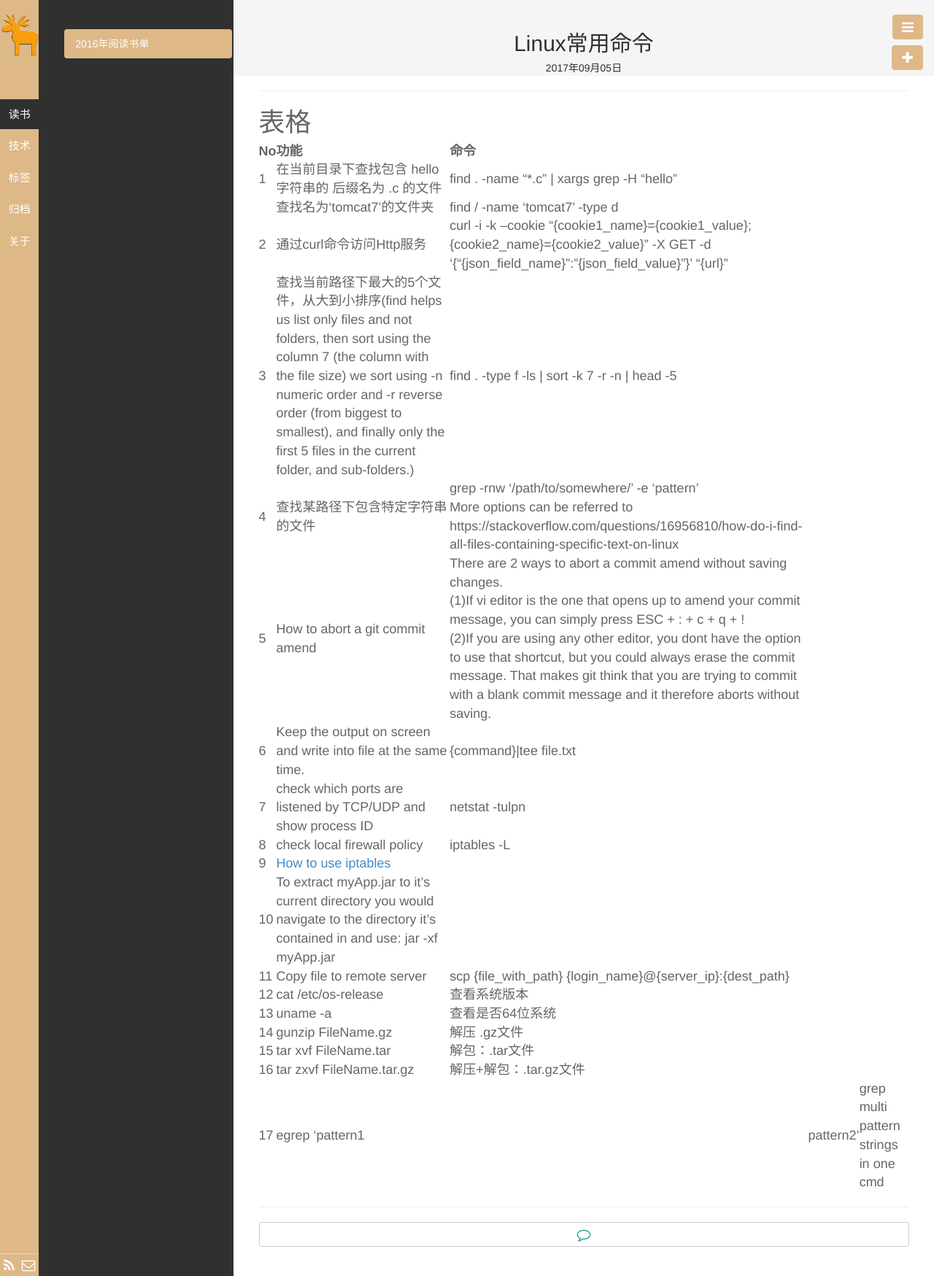
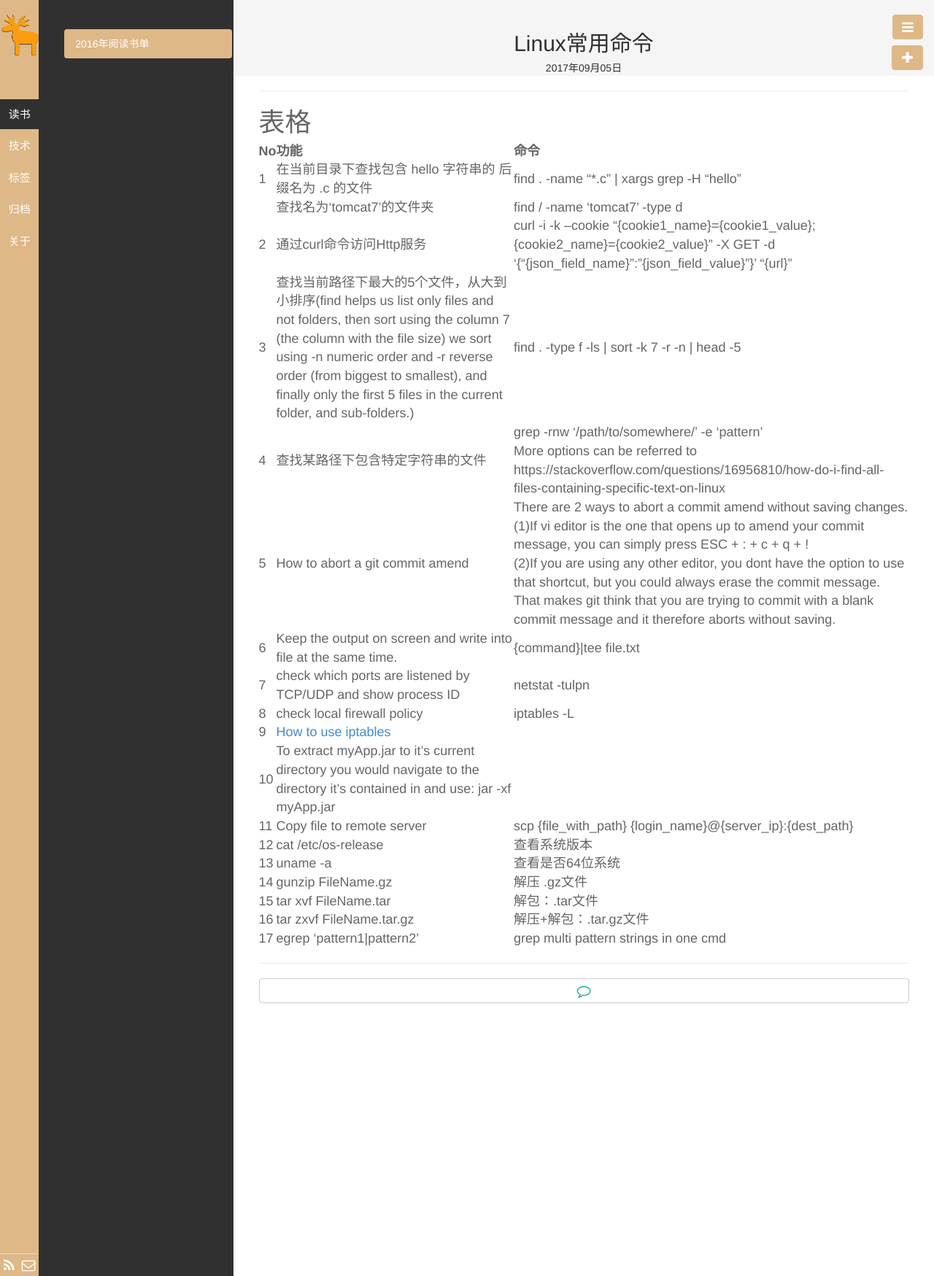
Before and after one commit to qhdwhy184/qhdwhy184.github.io, a Jekyll site: the page built from _posts/技术/2017-09-05-Linux常用命令.md, in a window 1280 px wide. Shown: the whole page at 73% size. Built offline with Jekyll 4.4.1, drawn with Linux system fonts in a browser that asks for light colours.

```diff
--- a/_posts/技术/2017-09-05-Linux常用命令.md
+++ b/_posts/技术/2017-09-05-Linux常用命令.md
@@ -30,4 +30,4 @@ description:
 |14|gunzip FileName.gz|解压 .gz文件|
 |15|tar xvf FileName.tar |解包：.tar文件|
 |16|tar zxvf FileName.tar.gz |解压+解包：.tar.gz文件|
-|17| egrep 'pattern1||pattern2' | grep multi pattern strings in one cmd |
+|17| egrep 'pattern1\|pattern2' | grep multi pattern strings in one cmd |
```
